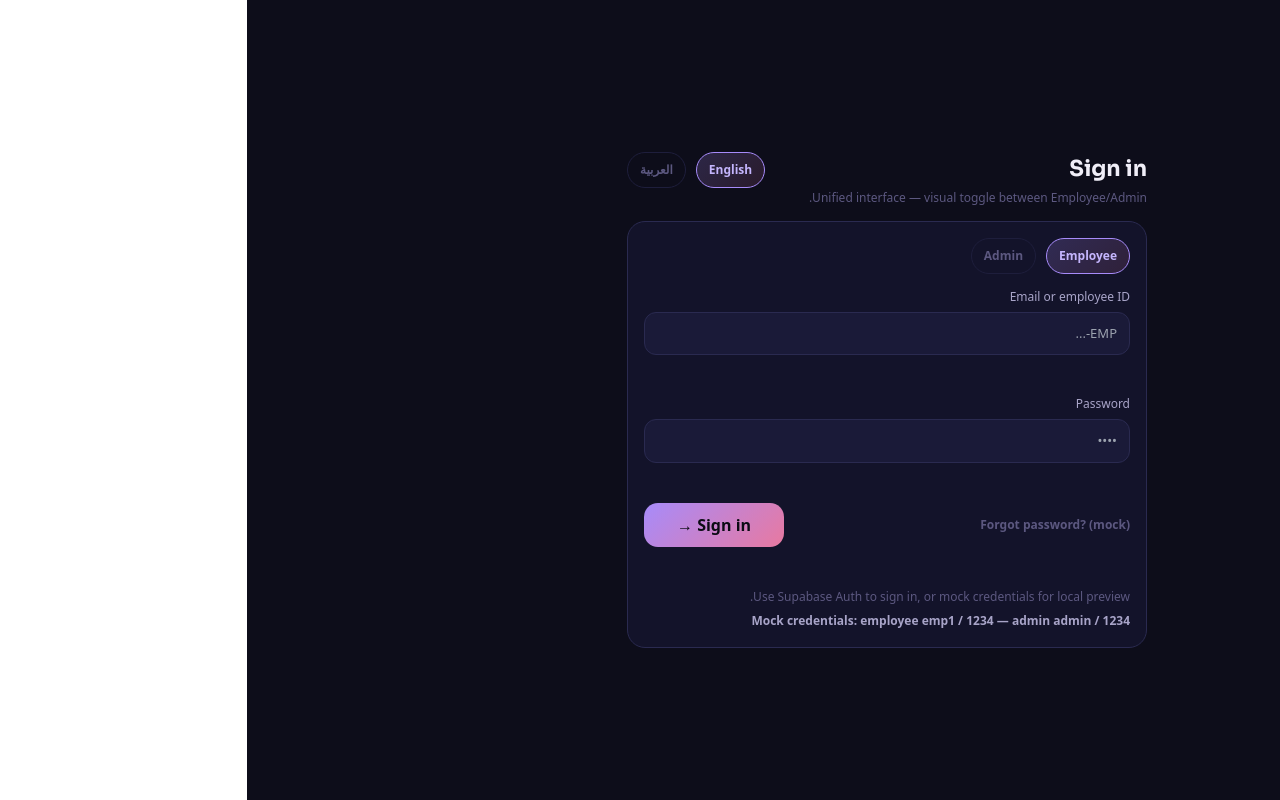
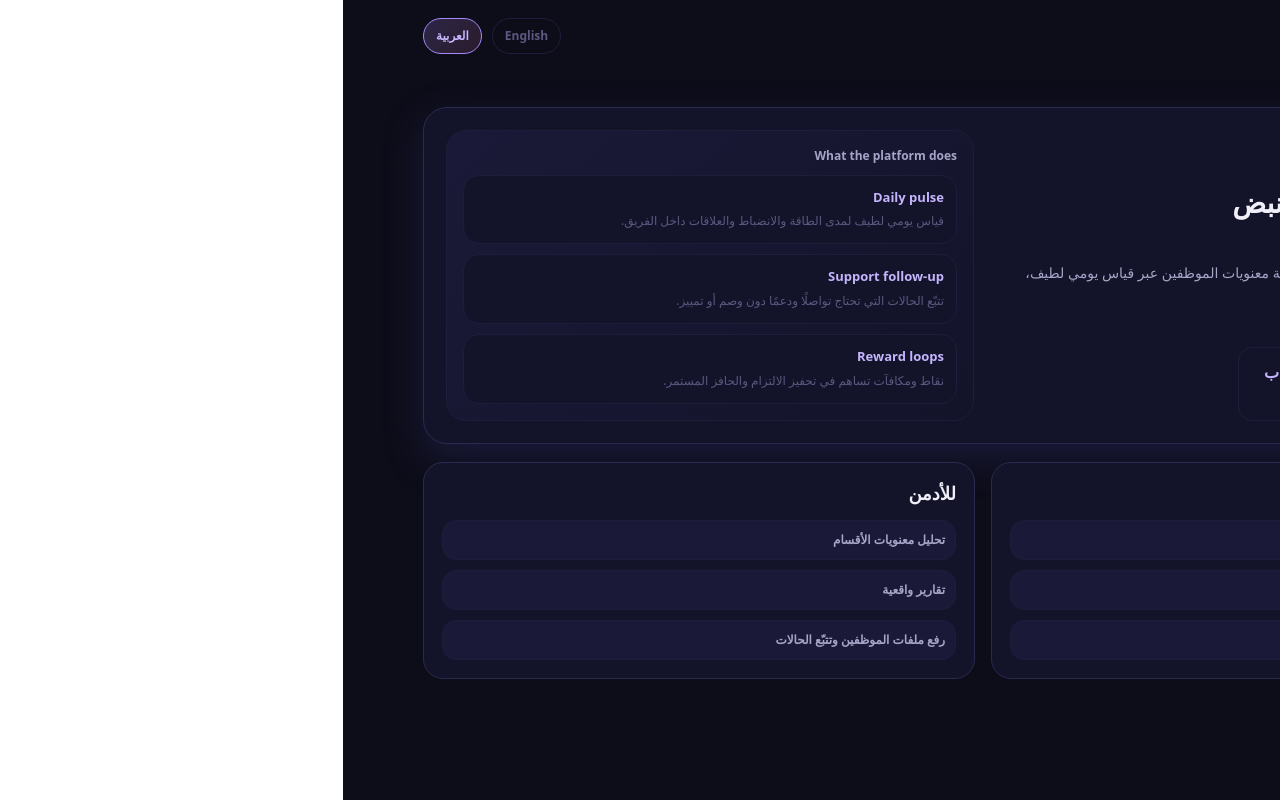
Before and after one commit to nmjalsh-max/Nabd26, a React (Vite) app: page / in a window 1280 px wide. Before the commit this address led to /login. Built offline with nearby package versions, Linux system fonts and the light colour scheme.

Commit message:
feat: add AppShell component for admin and employee navigation layout

```diff
--- a/src/App.tsx
+++ b/src/App.tsx
@@ -16,23 +16,27 @@ import AnalyticsMonitoring from "./pages/AnalyticsMonitoring";
 import AnalyticsMonitoring2 from "./pages/AnalyticsMonitoring2";
 import NotificationSystem from "./pages/NotificationSystem";
 import Signup from "./pages/Signup";
+import Landing from "./pages/Landing";
+import { AppShell } from "./components/AppShell";
 
 export default function App() {
   return (
     <BootProvider>
       <BrowserRouter>
         <Routes>
-          {/* Auth */}
-          <Route path="/" element={<Navigate to="/login" replace />} />
+          {/* Public marketing and auth */}
+          <Route path="/" element={<Landing />} />
           <Route path="/login" element={<Login />} />
           <Route path="/signup" element={<Signup />} />
 
-          {/* Dashboards */}
+          {/* Protected dashboards */}
           <Route
             path="/employee"
             element={
               <ProtectedRoute allowedRole="employee">
+                <AppShell>
                   <EmployeeDashboard />
+                </AppShell>
               </ProtectedRoute>
             }
           />
@@ -40,17 +44,21 @@ export default function App() {
             path="/admin"
             element={
               <ProtectedRoute allowedRole="admin">
+                <AppShell role="admin">
                   <AdminDashboard />
+                </AppShell>
               </ProtectedRoute>
             }
           />
 
-          {/* Other pages */}
+          {/* Protected pages */}
           <Route
             path="/upload"
             element={
               <ProtectedRoute allowedRole="admin">
+                <AppShell role="admin">
                   <UploadFiles />
+                </AppShell>
               </ProtectedRoute>
             }
           />
@@ -58,7 +66,9 @@ export default function App() {
             path="/mood"
             element={
               <ProtectedRoute allowedRole="employee">
+                <AppShell>
                   <MoodQuestions />
+                </AppShell>
               </ProtectedRoute>
             }
           />
@@ -66,7 +76,9 @@ export default function App() {
             path="/reports"
             element={
               <ProtectedRoute allowedRole="admin">
+                <AppShell role="admin">
                   <Reports />
+                </AppShell>
               </ProtectedRoute>
             }
           />
@@ -74,7 +86,9 @@ export default function App() {
             path="/points"
             element={
               <ProtectedRoute allowedRole="employee">
+                <AppShell>
                   <PointsRewards />
+                </AppShell>
               </ProtectedRoute>
             }
           />
@@ -82,19 +96,27 @@ export default function App() {
             path="/sessions"
             element={
               <ProtectedRoute allowedRole={["employee", "admin"]}>
+                <AppShell>
                   <SessionsCalendar />
+                </AppShell>
               </ProtectedRoute>
             }
           />
           <Route
             path="/heart-loader"
-            element={<HeartLoaderPage />}
+            element={
+              <AppShell>
+                <HeartLoaderPage />
+              </AppShell>
+            }
           />
           <Route
             path="/analytics"
             element={
               <ProtectedRoute allowedRole="admin">
+                <AppShell role="admin">
                   <AnalyticsMonitoring />
+                </AppShell>
               </ProtectedRoute>
             }
           />
@@ -102,20 +124,24 @@ export default function App() {
             path="/analytics-2"
             element={
               <ProtectedRoute allowedRole="admin">
+                <AppShell role="admin">
                   <AnalyticsMonitoring2 />
+                </AppShell>
               </ProtectedRoute>
             }
           />
           <Route
             path="/notifications"
             element={
-              <ProtectedRoute allowedRole="employee">
+              <ProtectedRoute allowedRole={["employee", "admin"]}>
+                <AppShell>
                   <NotificationSystem />
+                </AppShell>
               </ProtectedRoute>
             }
           />
 
-          <Route path="*" element={<Navigate to="/login" replace />} />
+          <Route path="*" element={<Navigate to="/" replace />} />
         </Routes>
       </BrowserRouter>
     </BootProvider>
--- /dev/null
+++ b/src/components/AppShell.tsx
@@ -0,0 +1,127 @@
+import { useContext } from "react";
+import { NavLink, useNavigate } from "react-router-dom";
+import { C } from "../theme/tokens";
+import { AuthContext } from "../auth/BootContext";
+import { getSupabaseClient } from "../lib/supabaseClient";
+import LangToggle from "./LangToggle";
+import { useLang } from "../i18n/LangContext";
+
+const ADMIN_NAV = [
+  { to: "/admin", label: "لوحة الأدمن" },
+  { to: "/upload", label: "رفع الملفات" },
+  { to: "/reports", label: "التقارير" },
+  { to: "/sessions", label: "الجلسات" },
+  { to: "/analytics", label: "التحليل" },
+  { to: "/analytics-2", label: "المقارنة" },
+  { to: "/notifications", label: "الإشعارات" },
+];
+
+const EMPLOYEE_NAV = [
+  { to: "/employee", label: "لوحة الموظف" },
+  { to: "/mood", label: "المقياس اليومي" },
+  { to: "/points", label: "النقاط" },
+  { to: "/sessions", label: "الجلسات" },
+  { to: "/notifications", label: "الإشعارات" },
+];
+
+export function AppShell({ children, role }: { children: React.ReactNode; role?: "admin" | "employee" }) {
+  const { lang } = useLang();
+  const navigate = useNavigate();
+  const authContext = useContext(AuthContext);
+  const { userId } = authContext;
+  const resolvedRole = role ?? authContext.role ?? "employee";
+
+  const navItems = resolvedRole === "admin" ? ADMIN_NAV : EMPLOYEE_NAV;
+
+  async function handleLogout() {
+    const client = getSupabaseClient();
+    if (client) {
+      await client.auth.signOut();
+    }
+    localStorage.removeItem("mock_auth");
+    navigate("/login");
+  }
+
+  return (
+    <div style={{ minHeight: "100vh", background: C.bg, color: C.textHi }}>
+      <div
+        style={{
+          position: "sticky",
+          top: 0,
+          zIndex: 20,
+          borderBottom: `1px solid ${C.border}`,
+          background: `${C.bg}EF`,
+          backdropFilter: "blur(12px)",
+        }}
+      >
+        <div style={{ maxWidth: 1180, margin: "0 auto", padding: "14px 18px" }}>
+          <div style={{ display: "flex", gap: 12, flexWrap: "wrap", alignItems: "center", justifyContent: "space-between" }}>
+            <div style={{ display: "flex", gap: 12, alignItems: "center", flexWrap: "wrap" }}>
+              <div
+                style={{
+                  border: `1px solid ${C.border}`,
+                  background: C.surface,
+                  borderRadius: 16,
+                  padding: "10px 12px",
+                  fontFamily: "'Sora',sans-serif",
+                  fontWeight: 900,
+                  color: C.lavSoft,
+                }}
+              >
+                Nabd Space
+              </div>
+              <div style={{ color: C.textLo, fontSize: 12 }}>Role: {resolvedRole === "admin" ? "Admin" : "Employee"}</div>
+            </div>
+
+            <div style={{ display: "flex", gap: 8, alignItems: "center", flexWrap: "wrap" }}>
+              <LangToggle />
+              <button
+                type="button"
+                onClick={() => void handleLogout()}
+                style={{
+                  border: `1px solid ${C.borderLo}`,
+                  background: "transparent",
+                  borderRadius: 999,
+                  padding: "8px 12px",
+                  color: C.textLo,
+                  fontWeight: 900,
+                  cursor: "pointer",
+                }}
+              >
+                {lang === "en" ? "Sign out" : "تسجيل الخروج"}
+              </button>
+            </div>
+          </div>
+
+          <div style={{ marginTop: 12, display: "flex", gap: 8, flexWrap: "wrap" }}>
+            {navItems.map((item) => (
+              <NavLink
+                key={item.to}
+                to={item.to}
+                style={({ isActive }) => ({
+                  textDecoration: "none",
+                  padding: "8px 12px",
+                  borderRadius: 999,
+                  border: `1px solid ${isActive ? C.border : C.borderLo}`,
+                  background: isActive ? `linear-gradient(135deg, ${C.lavender}22, ${C.pink}16)` : "transparent",
+                  color: isActive ? C.lavSoft : C.textLo,
+                  fontWeight: 900,
+                  fontSize: 12,
+                })}
+              >
+                {item.label}
+              </NavLink>
+            ))}
+          </div>
+        </div>
+      </div>
+
+      <div style={{ maxWidth: 1180, margin: "0 auto", padding: "18px" }}>
+        <div style={{ marginBottom: 12, color: C.textLo, fontSize: 12 }}>
+          {userId ? (lang === "en" ? "Session active" : "الجلسة نشطة") : (lang === "en" ? "Preview mode" : "وضع المعاينة")}
+        </div>
+        {children}
+      </div>
+    </div>
+  );
+}
--- a/src/main.tsx
+++ b/src/main.tsx
@@ -17,7 +17,7 @@ if (typeof document !== "undefined") {
 
 ReactDOM.createRoot(rootEl).render(
   <React.StrictMode>
-    <LangProvider initialLang="en">
+    <LangProvider initialLang="ar">
       <App />
     </LangProvider>
   </React.StrictMode>
--- a/src/pages/Landing.tsx
+++ b/src/pages/Landing.tsx
@@ -1,100 +1,126 @@
-import { useEffect, useState } from "react";
 import { Link } from "react-router-dom";
-import { HeartLoader } from "../components/HeartLoader";
 import { C } from "../theme/tokens";
 import LangToggle from "../components/LangToggle";
 import { useLang } from "../i18n/LangContext";
 import { t } from "../i18n/i18n";
 
+const features = [
+  { title: "Daily pulse", body: "قياس يومي لطيف لمدى الطاقة والانضباط والعلاقات داخل الفريق." },
+  { title: "Support follow-up", body: "تتبّع الحالات التي تحتاج تواصلًا ودعمًا دون وصم أو تمييز." },
+  { title: "Reward loops", body: "نقاط ومكافآت تساهم في تحفيز الالتزام والحافز المستمر." },
+];
+
+const roleCards = [
+  {
+    title: "للموظف",
+    items: ["مقياس يومي", "متابعة نقطة التقدم", "جلسات قريبة وإشعارات"],
+  },
+  {
+    title: "للأدمن",
+    items: ["تحليل معنويات الأقسام", "تقارير واقعية", "رفع ملفات الموظفين وتتبّع الحالات"],
+  },
+];
 
 export default function Landing() {
   const { lang } = useLang();
-  const [showLoader, setShowLoader] = useState(true);
-
-  useEffect(() => {
-    const id = window.setTimeout(() => setShowLoader(false), 2500);
-    return () => window.clearTimeout(id);
-  }, []);
 
   return (
-    <div style={{ minHeight: "100vh", background: C.bg, color: C.textHi, display: "flex", alignItems: "center", justifyContent: "center", padding: 18 }}>
+    <div style={{ minHeight: "100vh", background: C.bg, color: C.textHi, padding: 18 }}>
+      <div style={{ maxWidth: 1120, margin: "0 auto", display: "grid", gap: 18 }}>
+        <div style={{ display: "flex", justifyContent: "space-between", alignItems: "flex-start", gap: 12, flexWrap: "wrap" }}>
+          <div>
+            <div style={{ fontFamily: "'Sora',sans-serif", fontWeight: 900, fontSize: 30, color: C.lavSoft }}>{t(lang, "brand")}</div>
+            <div style={{ color: C.textMid, fontSize: 13, marginTop: 6 }}>{t(lang, "tagline")}</div>
+          </div>
+          <LangToggle />
+        </div>
 
-      <div style={{ width: "100%", maxWidth: 980, display: "grid", gridTemplateColumns: "1fr", gap: 18 }}>
-        <div style={{ display: "flex", alignItems: "flex-start", justifyContent: "space-between", gap: 12, flexWrap: "wrap" }}>
-          <div>
-            <div style={{ fontFamily: "'Sora',sans-serif", fontWeight: 900, fontSize: 26, marginBottom: 6 }}>{t(lang, "brand")}</div>
-            <div style={{ color: C.textMid, fontSize: 13, lineHeight: 1.7 }}>{t(lang, "tagline")}</div>
+        <div
+          style={{
+            background: C.surface,
+            border: `1px solid ${C.border}`,
+            borderRadius: 24,
+            padding: 22,
+            display: "grid",
+            gridTemplateColumns: "repeat(auto-fit, minmax(280px, 1fr))",
+            gap: 18,
+            boxShadow: `0 14px 34px ${C.surfaceHi}`,
+          }}
+        >
+          <div style={{ display: "grid", gap: 12 }}>
+            <div style={{ color: C.textLo, fontSize: 12, fontWeight: 900 }}>Nabd Space</div>
+            <div style={{ fontFamily: "'Sora',sans-serif", fontWeight: 900, fontSize: 28, lineHeight: 1.4 }}>
+              {t(lang, "landingTitle")}
             </div>
-          <div style={{ marginTop: 2 }}>
-            <LangToggle />
+            <div style={{ color: C.textMid, lineHeight: 1.8, fontSize: 14 }}>{t(lang, "landingBody")}</div>
+
+            <div style={{ display: "flex", gap: 10, flexWrap: "wrap" }}>
+              <Link
+                to="/login"
+                style={{
+                  textDecoration: "none",
+                  background: `linear-gradient(135deg, ${C.lavender}, ${C.pink})`,
+                  borderRadius: 14,
+                  padding: "12px 16px",
+                  color: C.bg,
+                  fontWeight: 900,
+                  minWidth: 136,
+                  textAlign: "center",
+                }}
+              >
+                {t(lang, "ctaLogin")}
+              </Link>
+              <Link
+                to="/signup"
+                style={{
+                  textDecoration: "none",
+                  border: `1px solid ${C.borderLo}`,
+                  borderRadius: 14,
+                  padding: "12px 16px",
+                  color: C.lavSoft,
+                  fontWeight: 900,
+                  minWidth: 136,
+                  textAlign: "center",
+                }}
+              >
+                {lang === "en" ? "Create account" : "إنشاء حساب"}
+              </Link>
             </div>
           </div>
 
-        <div style={{ display: "grid", gridTemplateColumns: "1fr", gap: 16 }}>
-          <div style={{ background: C.surface, border: `1px solid ${C.border}`, borderRadius: 18, padding: 18 }}>
-            <div style={{ display: "flex", flexDirection: "column", gap: 8 }}>
-              <div style={{ fontFamily: "'Sora',sans-serif", fontWeight: 900, fontSize: 18 }}>{t(lang, "landingTitle")}</div>
-              <div style={{ color: C.textLo, fontSize: 13, lineHeight: 1.75 }}>{t(lang, "landingBody")}</div>
-
-              <div style={{ display: "flex", flexWrap: "wrap", gap: 10, marginTop: 6 }}>
-                <Link to="/login" style={{ textDecoration: "none" }}>
-                  <button
+          <div
             style={{
-                      width: "100%",
-                      background: `linear-gradient(135deg, ${C.lavender}, ${C.pink})`,
-                      border: "none",
-                      borderRadius: 14,
-                      padding: "12px 14px",
-                      fontWeight: 800,
-                      color: "#0B0B14",
-                      cursor: "pointer",
+              background: `linear-gradient(135deg, ${C.surfaceHi}, ${C.surface})`,
+              border: `1px solid ${C.borderLo}`,
+              borderRadius: 20,
+              padding: 16,
+              display: "grid",
+              gap: 10,
             }}
           >
-                    {t(lang, "ctaLogin")} →
-                  </button>
-                </Link>
-
-                <Link to="/signup" style={{ textDecoration: "none" }}>
-                  <button
-                    style={{
-                      width: "100%",
-                      background: "transparent",
-                      border: `1px solid ${C.borderLo ?? C.border}`,
-                      borderRadius: 14,
-                      padding: "12px 14px",
-                      fontWeight: 900,
-                      color: C.lavSoft,
-                      cursor: "pointer",
-                    }}
-                  >
-                    {lang === "en" ? "Sign up" : "إنشاء حساب"} →
-                  </button>
-                </Link>
-
+            <div style={{ color: C.textMid, fontSize: 12, fontWeight: 900 }}>What the platform does</div>
+            {features.map((feature) => (
+              <div key={feature.title} style={{ border: `1px solid ${C.borderLo}`, borderRadius: 16, padding: 12, background: C.surface }}>
+                <div style={{ color: C.lavSoft, fontWeight: 900, fontSize: 13 }}>{feature.title}</div>
+                <div style={{ color: C.textLo, fontSize: 12, marginTop: 4, lineHeight: 1.7 }}>{feature.body}</div>
               </div>
-
-              <div style={{ color: C.textLo, fontSize: 12, marginTop: 6, lineHeight: 1.6 }}>
-                {lang === "en" ? "No real backend yet — UI only with Mock data." : "لا توجد بيانات حقيقية في هذه المرحلة — واجهات فقط مع Mock بيانات."}
-              </div>
+            ))}
           </div>
         </div>
 
-          <div style={{ display: "grid", placeItems: "center", background: C.surface, border: `1px solid ${C.border}`, borderRadius: 18, padding: 18 }}>
-            <div style={{ width: "100%", maxWidth: 380 }}>
-              <div style={{ color: C.textMid, fontSize: 12, marginBottom: 10, textAlign: "center" }}>
-                {lang === "en" ? "Loading preview (Heart Loader)" : "عرض التحميل (Heart Loader)"}
+        <div style={{ display: "grid", gridTemplateColumns: "repeat(auto-fit, minmax(280px, 1fr))", gap: 16 }}>
+          {roleCards.map((card) => (
+            <div key={card.title} style={{ background: C.surface, border: `1px solid ${C.border}`, borderRadius: 20, padding: 18 }}>
+              <div style={{ fontFamily: "'Sora',sans-serif", fontWeight: 900, fontSize: 18 }}>{card.title}</div>
+              <div style={{ display: "grid", gap: 10, marginTop: 12 }}>
+                {card.items.map((item) => (
+                  <div key={item} style={{ border: `1px solid ${C.borderLo}`, borderRadius: 14, padding: 10, background: C.surfaceHi, color: C.textMid, fontSize: 12, fontWeight: 800 }}>
+                    {item}
                   </div>
-              {/*
-                HeartLoader عند عدم تمرير progress يقوم بعمل animation وبقى ظاهر.
-                إذا كنت تواجه أنه يغطي الصفحة، يمكن إيقافه مؤقتًا.
-              */}
-              {showLoader && (
-                <HeartLoader label={lang === "en" ? "Nabd heart…" : "قلب نبض…"} />
-              )}
-
+                ))}
               </div>
-
             </div>
+          ))}
         </div>
       </div>
     </div>
```
Also changed, not shown: 7 other files (tests, documents, lock files or other folders). Lines whose indentation alone changed are shown as unchanged.
